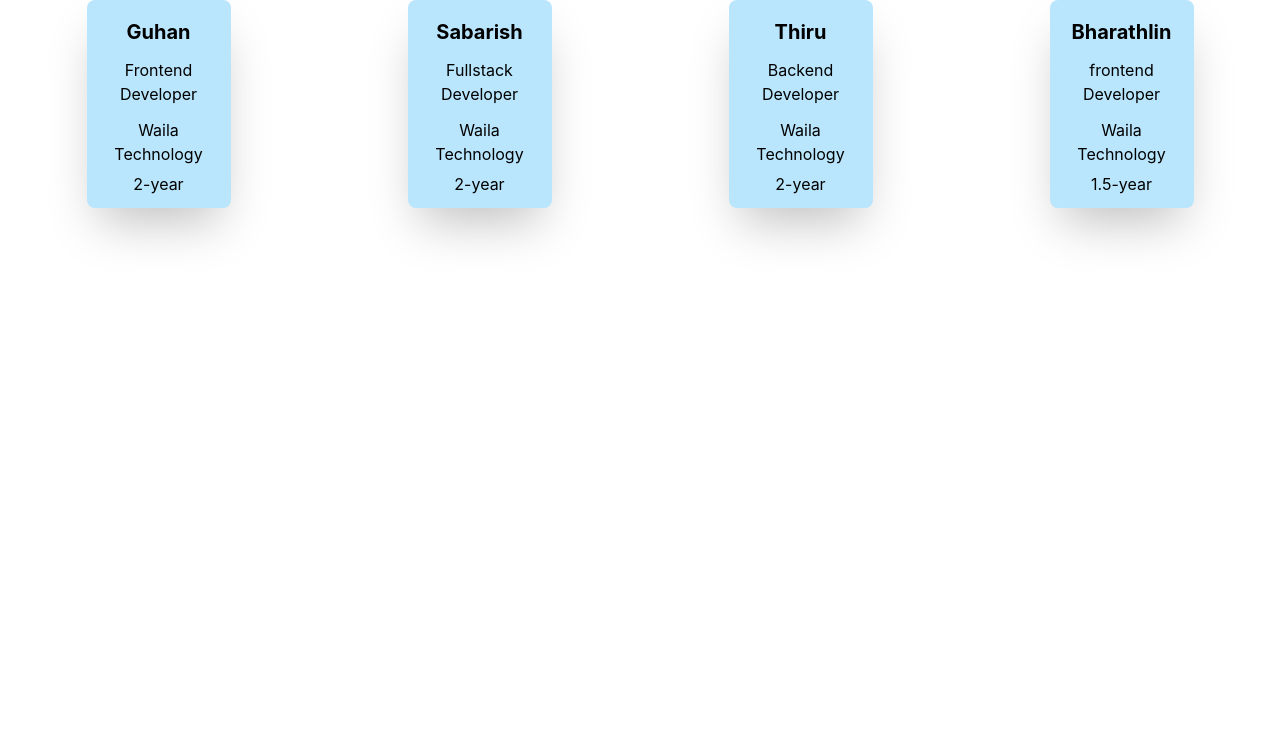
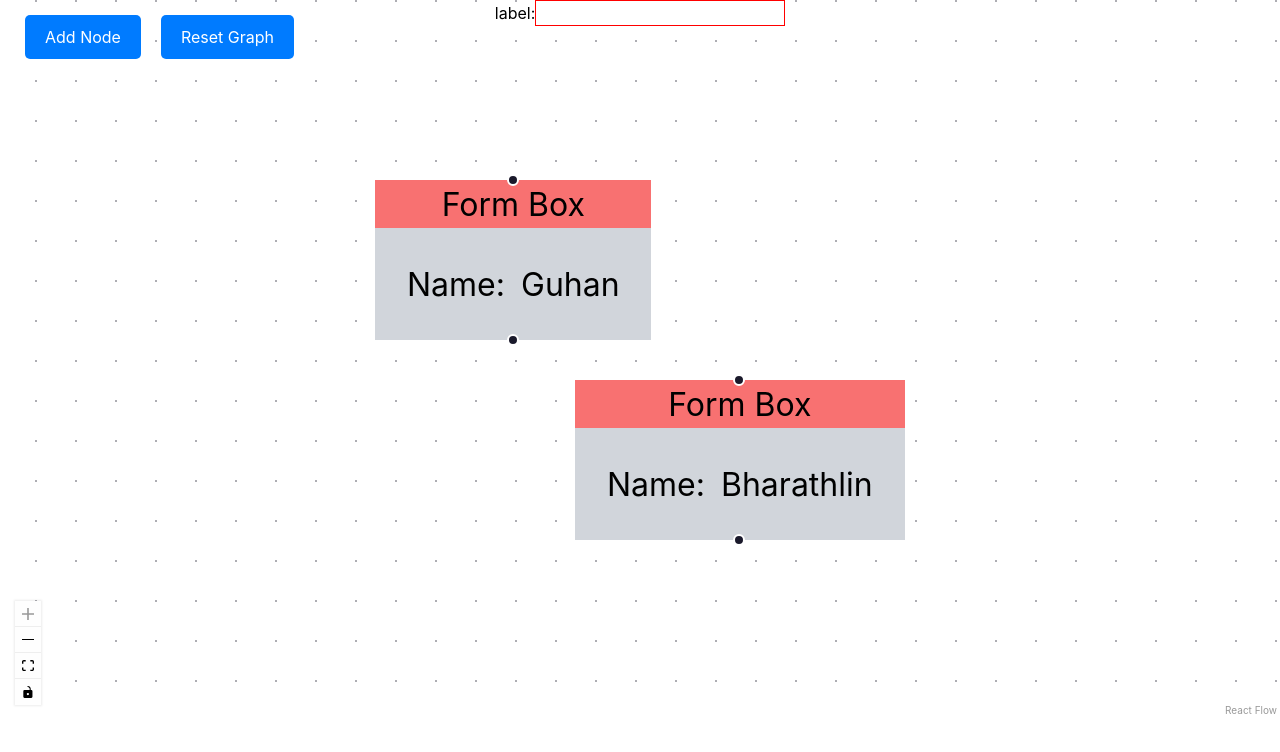
Before and after one commit to GuhanUK/DemoProject, a React (Create React App) app: page /dashboard in a window 1280 px wide. Shown: the top 752 px of the page. Built offline with nearby package versions, Linux system fonts and the light colour scheme.

Commit message:
main
the React flow

```diff
--- a/package.json
+++ b/package.json
@@ -6,6 +6,7 @@
     "@testing-library/jest-dom": "^5.17.0",
     "@testing-library/react": "^13.4.0",
     "@testing-library/user-event": "^13.5.0",
+    "@xyflow/react": "^12.3.5",
     "antd": "^5.19.0",
     "axios": "^1.7.2",
     "jwt-decode": "^4.0.0",
--- a/src/App.js
+++ b/src/App.js
@@ -1,6 +1,7 @@
 import "./App.css";
 import Dashboard from "./Dashboard";
 import Login from "./Login";
+import NewReactFlow from "./NewReactFlow";
 import { SignUp } from "./Signup";
 import { BrowserRouter as Router, Route, Routes } from "react-router-dom";
 
@@ -16,7 +17,8 @@
         </Routes>
       </Router> */}
 
-      <Dashboard />
+      {/* <Dashboard /> */}
+      <NewReactFlow />
     </div>
   );
 }
--- /dev/null
+++ b/src/NewReactFlow/Form.js
@@ -0,0 +1,20 @@
+import { Handle } from "@xyflow/react";
+import React from "react";
+
+const FlowForm = () => {
+    return(
+        <>
+            <Handle className={"w-2 h-2"} type="source" position="top" />
+                <div className="w-full bg-gray-300">
+                    <p className="bg-red-400">Form Box</p>
+                    <div className="flex item-center gap-2 p-4">
+                        <p>Name:</p>
+                        <p>Guhan</p>
+                    </div>
+                </div>
+            <Handle className={"w-2 h-2"} type="source" position="bottom" />
+        </>
+    )
+}
+
+export default FlowForm;
--- /dev/null
+++ b/src/NewReactFlow/NewData.js
@@ -0,0 +1,20 @@
+import { Handle } from "@xyflow/react";
+import React from "react";
+
+const NewData = () => {
+    return(
+        <>
+            <Handle className={"w-2 h-2"} type="source" position="top" />
+                <div className="w-full bg-gray-300">
+                    <p className="bg-red-400">Form Box</p>
+                    <div className="flex item-center gap-2 p-4">
+                        <p>Name:</p>
+                        <p>Bharathlin</p>
+                    </div>
+                </div>
+            <Handle className={"w-2 h-2"} type="source" position="bottom" />
+        </>
+    )
+}
+
+export default NewData;
--- /dev/null
+++ b/src/NewReactFlow/index.js
@@ -0,0 +1,184 @@
+import React, { useCallback, useState } from "react";
+import { addEdge, applyEdgeChanges, applyNodeChanges, Background, Controls, MarkerType, Panel, ReactFlow } from '@xyflow/react';
+import "@xyflow/react/dist/style.css";
+import FlowForm from "./Form";
+import NewData from "./NewData";
+
+const NewReactFlow = () => {
+  const initialNodes = [
+    {
+      id: "1",
+      position: { x: 0, y: 0 },
+      data: { label: "Hello" },
+      type: "editableNode",
+    },
+    {
+      id: "2",
+      position: { x: 100, y: 100 },
+      data: { label: "Hello" },
+      type: "newData",
+    },
+  ];
+
+  const initialEdges = [];
+
+  const [nodes, setNodes] = useState(initialNodes);
+  const [edges, setEdges] = useState(initialEdges);
+  const [nodeId, setNodeId] = useState(3); // For unique node IDs
+  const [nodeName, setNodeName] = useState('');
+  // Handlers   for node and edge changes
+  const onNodesChange = useCallback(
+    (changes) => setNodes((nds) => applyNodeChanges(changes, nds)),
+    []
+  );
+
+  const onEdgesChange = useCallback(
+    (changes) => setEdges((eds) => applyEdgeChanges(changes, eds)),
+    []
+  );
+
+  const onConnect = useCallback(
+    (params) => setEdges((eds) => addEdge(params, eds)),
+    []
+  );
+
+  // Add a new node dynamically
+  const addNode = () => {
+    const newNode = {
+      id: nodeId.toString(),
+      data: { label: `Dynamic Node ${nodeId}` },
+      position: { x: Math.random() * 400, y: Math.random() * 400 },
+      type: "editableNode",
+      markerEnd: {
+        type: MarkerType.Arrow,
+      },
+    };
+    setNodes((nds) => [...nds, newNode]);
+    setNodeId(nodeId + 1); // Increment for the next node
+  };
+
+  // Reset the graph to its initial state
+  const resetGraph = () => {
+    setNodes(initialNodes);
+    setEdges(initialEdges);
+    setNodeId(2);
+  };
+
+  // Highlight the second node when the first node is clicked
+  const onNodeClick = useCallback((event, node) => {
+    if (node.id === "1") {
+      setNodes((nds) =>
+        nds.map((n) =>
+          n.id === "2"
+            ? {
+                ...n,
+                style: { border: "2px solid red", backgroundColor: "#ffcccc" },
+              }
+            : n
+        )
+      );
+    }
+  }, []);
+
+  // Custom node component for editable labels
+//   const EditableNode = ({ id, data }) => {
+//     const [label, setLabel] = useState(data.label);
+
+//     const handleChange = (e) => {
+//       const newLabel = e.target.value;
+//       setLabel(newLabel);
+//       setNodes((nds) =>
+//         nds.map((n) =>
+//           n.id === id ? { ...n, data: { ...n.data, label: newLabel } } : n
+//         )
+//       );
+//     };
+
+//     return (
+//       <div
+//         style={{
+//           padding: "10px",
+//           border: "1px solid #ddd",
+//           borderRadius: "5px",
+//           backgroundColor: "#fff",
+//           textAlign: "center",
+//           boxShadow: "0 2px 4px rgba(0, 0, 0, 0.1)",
+//         }}
+//       >
+//         <input
+//           value={label}
+//           onChange={handleChange}
+//           style={{
+//             width: "100%",
+//             border: "1px solid #ccc",
+//             padding: "5px",
+//             borderRadius: "3px",
+//           }}
+//         />
+//       </div>
+//     );
+//   };
+
+  // Custom node types
+  const nodeTypes = {
+    editableNode: FlowForm,
+    newData: NewData
+  };
+
+  const buttonStyle = {
+    margin: "0 10px",
+    padding: "10px 20px",
+    background: "#007bff",
+    color: "white",
+    border: "none",
+    borderRadius: "5px",
+    cursor: "pointer",
+  };
+
+  return (
+    <>
+
+      {/* <div
+        style={{ padding: "10px", background: "#f4f4f9", textAlign: "center" }}
+      >
+
+      </div> */}
+      <div className="react-flow-container" style={{ height: "90vh" }}>
+        <ReactFlow
+          nodes={nodes}
+          edges={edges}
+          onNodesChange={onNodesChange}
+          onEdgesChange={onEdgesChange}
+          onConnect={onConnect}
+          onNodeClick={onNodeClick}
+          fitView
+          nodeTypes={nodeTypes}
+        >
+            <Panel>
+                <button onClick={addNode} style={buttonStyle}>
+                    Add Node
+                </button>
+                <button onClick={resetGraph} style={buttonStyle}>
+                    Reset Graph
+                </button>
+            </Panel>
+            <div className="update-node__controls">
+                <label>label:</label>
+                <input
+                    style={{ border: "1px solid red" }}
+                    value={nodeName}
+                    onChange={(evt) => {
+                        evt.stopPropagation();
+                        setNodeName(evt.target.value);
+                    }}
+                />
+            </div>
+          <Background />
+          <Controls />
+        </ReactFlow>
+      </div>
+    </>
+  );
+};
+
+export default NewReactFlow;
```
Also changed, not shown: 1 other file (tests, documents, lock files or other folders).
